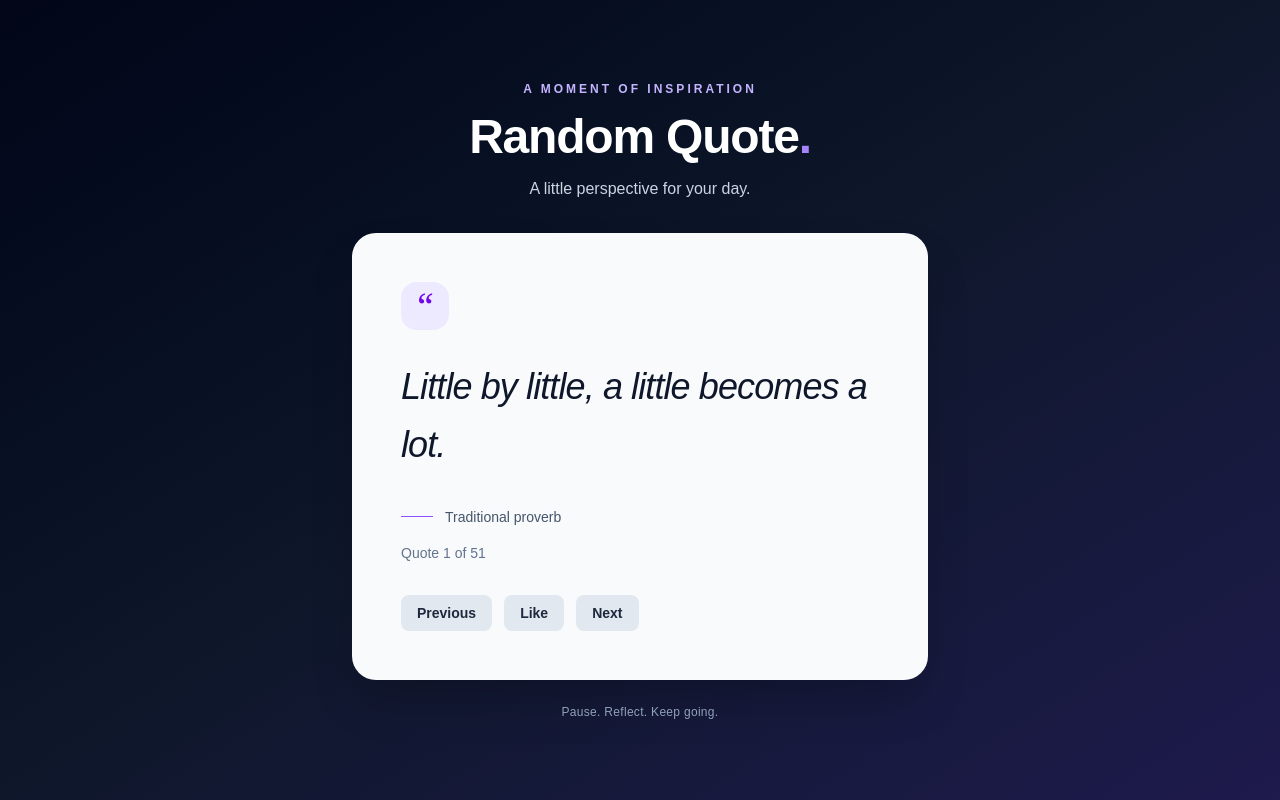
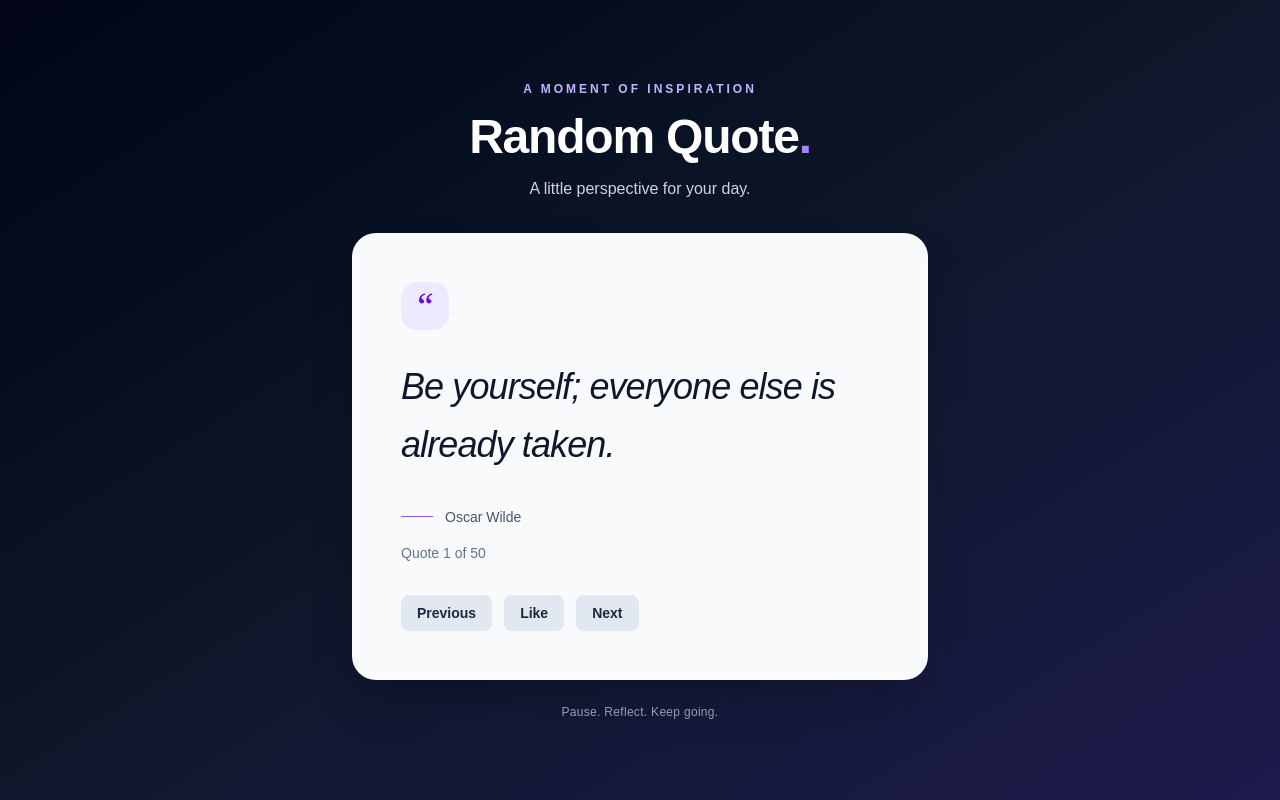
Before and after one commit to Akan-86/random-quote-next, a Next.js app: page / in a window 1280 px wide. Built offline with nearby package versions, Linux system fonts and the light colour scheme.

Commit message:
Use JSX shared components and keep only lesson quotes

```diff
--- a/components/AuthorText.tsx
+++ b/components/AuthorText.jsx
@@ -1,6 +1,4 @@
-import type { ReactNode } from "react";
-
-export function AuthorText({ children }: { children: ReactNode }) {
+export function AuthorText({ children }) {
   return (
     <footer className="mt-8 flex items-center gap-3 text-sm text-slate-600">
       <span aria-hidden="true" className="h-px w-8 bg-violet-500" />
--- a/components/Button.tsx
+++ b/components/Button.jsx
@@ -1,6 +1,4 @@
-import type { ComponentProps } from "react";
-
-export function Button({ children, className = "", type = "button", ...props }: ComponentProps<"button">) {
+export function Button({ children, className = "", type = "button", ...props }) {
   return (
     <button
       type={type}
--- a/components/Card.tsx
+++ b/components/Card.jsx
@@ -1,6 +1,4 @@
-import type { ReactNode } from "react";
-
-export function Card({ children }: { children: ReactNode }) {
+export function Card({ children }) {
   return (
     <div className="rounded-3xl border border-white/20 bg-slate-50 p-8 shadow-2xl sm:p-12">
       {children}
--- a/components/QuoteText.tsx
+++ b/components/QuoteText.jsx
@@ -1,5 +1,3 @@
-import type { ReactNode } from "react";
-
-export function QuoteText({ children }: { children: ReactNode }) {
+export function QuoteText({ children }) {
   return <p className="mt-7 text-3xl leading-relaxed font-medium italic tracking-tight text-slate-900 sm:text-4xl">{children}</p>;
 }
--- a/quotes.js
+++ b/quotes.js
@@ -1,10 +1,5 @@
 /** @type {{ quote: string, author: string, likedBy: string[] }[]} */
 export const quotes = [
-  {
-    quote: "Little by little, a little becomes a lot.",
-    author: "Traditional proverb",
-    likedBy: [],
-  },
   {
     quote: "Be yourself; everyone else is already taken.",
     author: "Oscar Wilde",
```
